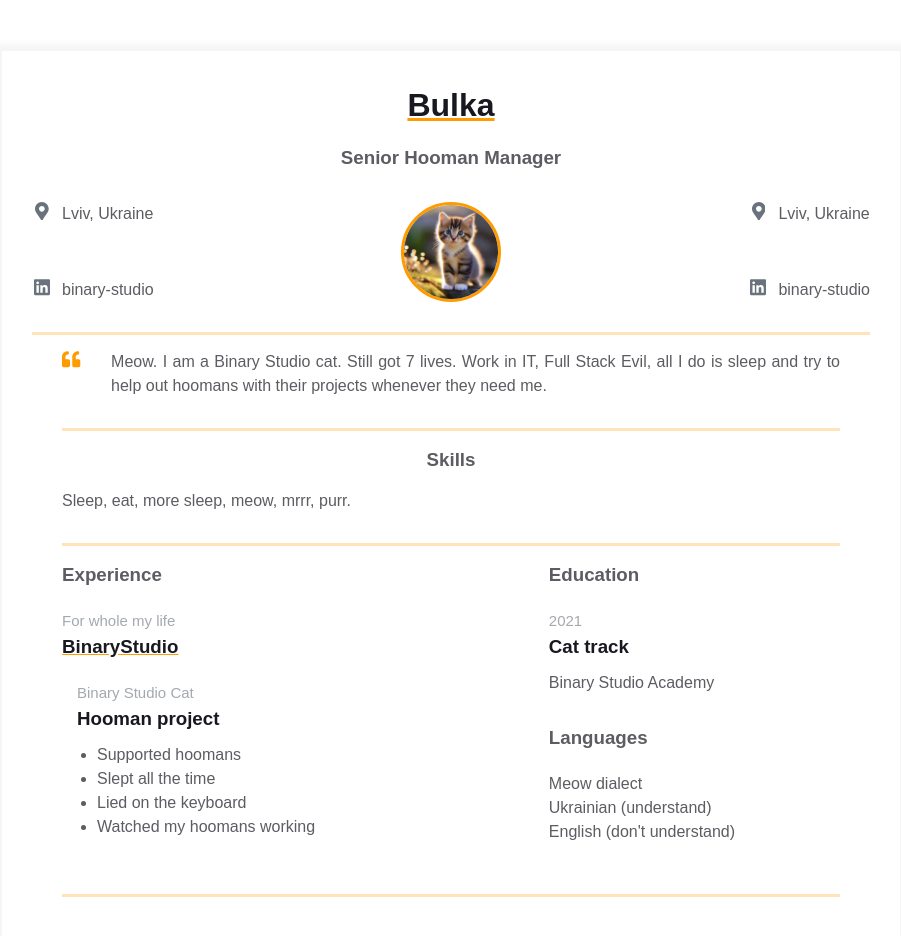
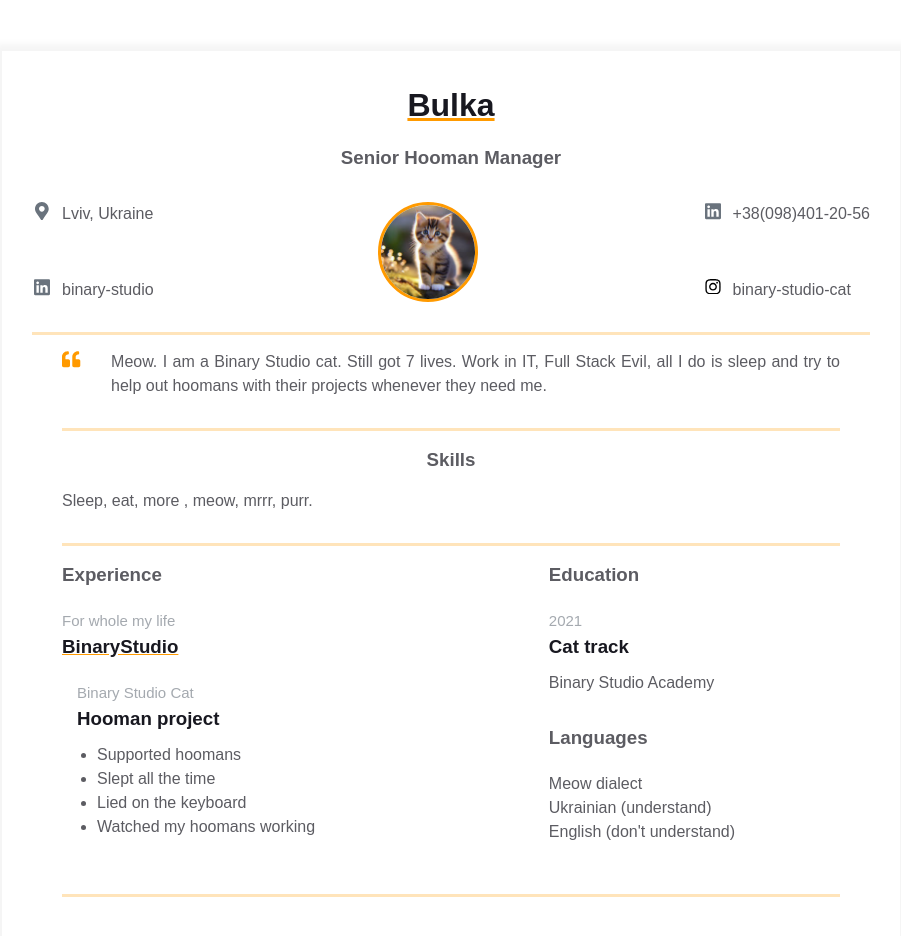
Before and after one commit to VLK2021/homepage, a plain HTML site: page index.html in a window 1280 px wide. Shown: the whole page, without its empty margins (189-1090 px from the left). Drawn offline with Linux system fonts and the light colour scheme.

Commit message:
feature/body

```diff
--- a/index.html
+++ b/index.html
@@ -17,7 +17,7 @@
                 <h3 class="contact-info__sub-header">Senior Hooman Manager</h3>
 
                 <div class="contact_info_container fh">
-<!-----------------------------------------------------left block----------------------------------------------------->
+                    <!-----------------------------------------------------left block----------------------------------------------------->
                     <div class="contact-info__block">
                         <a href="" rel="author" class="contact-info__item">
                             <div class="contact-info__item-icon-wrapper">
@@ -63,7 +63,7 @@
                         </a>
                     </div>
 
-<!-----------------------------------------------------------img----------------------------------------------------------->
+                    <!-----------------------------------------------------------img----------------------------------------------------------->
                     <div class="contact-info__block contact-info__block--center">
                         <img
                                 class="contact-info__avatar"
@@ -72,26 +72,8 @@
                         />
                     </div>
 
-<!-----------------------------------------------------right block----------------------------------------------------->
+                    <!-----------------------------------------------------right block----------------------------------------------------->
                     <div class="contact-info__block">
-                        <a href="" rel="author" class="contact-info__item">
-                            <div class="contact-info__item-icon-wrapper">
-                                <svg
-                                        class="contact-info__item-icon"
-                                        xmlns="http://www.w3.org/2000/svg"
-                                        viewBox="0 0 384 512"
-                                >
-                                    <path
-                                            d="M172.268 501.67C26.97 291.031 0 269.413 0 192 0 85.961 85.961 0 192
-                                               0s192 85.961 192 192c0 77.413-26.97 99.031-172.268 309.67-9.535
-                                               13.774-29.93 13.773-39.464 0zM192 272c44.183 0 80-35.817
-                                               80-80s-35.817-80-80-80-80 35.817-80 80 35.817 80 80 80z"
-                                    ></path>
-                                </svg>
-                            </div>
-                            <span>Lviv, Ukraine</span>
-                        </a>
-
                         <a
                                 href="https://ua.linkedin.com/company/binary-studio_241166"
                                 rel="author"
@@ -114,7 +96,38 @@
                                     ></path>
                                 </svg>
                             </div>
-                            <span>binary-studio</span>
+                            <span>+38(098)401-20-56</span>
+                        </a>
+
+                        <a
+                                href="https://www.instagram.com/"
+                                rel="author"
+                                class="contact-info__item"
+                        >
+                            <div class="contact-info__item-icon-wrapper">
+                                <svg
+                                        xmlns="http://www.w3.org/2000/svg"
+                                        height="16"
+                                        width="16"
+                                        viewBox="0 0 448 470"
+                                >
+
+                                    <path d="M224.1 141c-63.6 0-114.9 51.3-114.9 114.9s51.3 114.9 114.9 114.9S339 319.5
+                                     339 255.9 287.7 141 224.1 141zm0 189.6c-41.1 0-74.7-33.5-74.7-74.7s33.5-74.7
+                                      74.7-74.7 74.7 33.5 74.7 74.7-33.6 74.7-74.7 74.7zm146.4-194.3c0 14.9-12 26.8-26.8
+                                       26.8-14.9 0-26.8-12-26.8-26.8s12-26.8 26.8-26.8 26.8 12 26.8 26.8zm76.1
+                                       27.2c-1.7-35.9-9.9-67.7-36.2-93.9-26.2-26.2-58-34.4-93.9-36.2-37-2.1-147.9-2.1-184.9
+                                       0-35.8 1.7-67.6 9.9-93.9 36.1s-34.4 58-36.2 93.9c-2.1 37-2.1 147.9 0 184.9 1.7 35.9
+                                       9.9 67.7 36.2 93.9s58 34.4 93.9 36.2c37 2.1 147.9 2.1 184.9 0 35.9-1.7
+                                       67.7-9.9 93.9-36.2 26.2-26.2 34.4-58 36.2-93.9 2.1-37 2.1-147.8 0-184.8zM398.8
+                                       388c-7.8 19.6-22.9 34.7-42.6 42.6-29.5 11.7-99.5 9-132.1 9s-102.7
+                                       2.6-132.1-9c-19.6-7.8-34.7-22.9-42.6-42.6-11.7-29.5-9-99.5-9-132.1s-2.6-102.7
+                                       9-132.1c7.8-19.6 22.9-34.7 42.6-42.6 29.5-11.7 99.5-9 132.1-9s102.7-2.6 132.1 9c19.6
+                                       7.8 34.7 22.9 42.6 42.6 11.7 29.5 9 99.5 9 132.1s2.7 102.7-9 132.1z"
+                                    ></path>
+                                </svg>
+                            </div>
+                            <span>binary-studio-cat</span>
                         </a>
                     </div>
                 </div>
@@ -154,7 +167,19 @@
                     <div class="skills">
                         <h3 class="skills__header">Skills</h3>
                         <p class="skills__text">
-                            Sleep, eat, more sleep, meow, mrrr, purr.
+                            Sleep, eat, more
+
+
+
+
+
+
+
+
+
+
+
+                            , meow, mrrr, purr.
                         </p>
                     </div>
                 </div>
```
